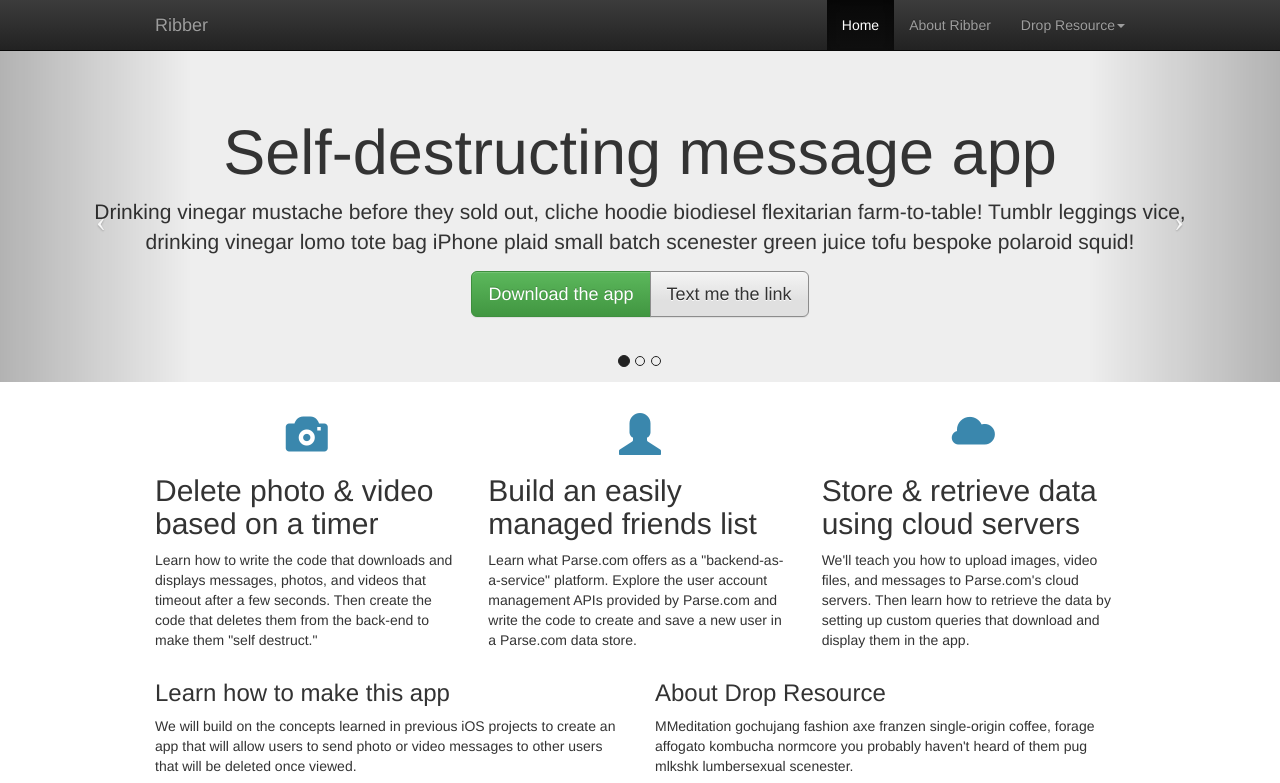
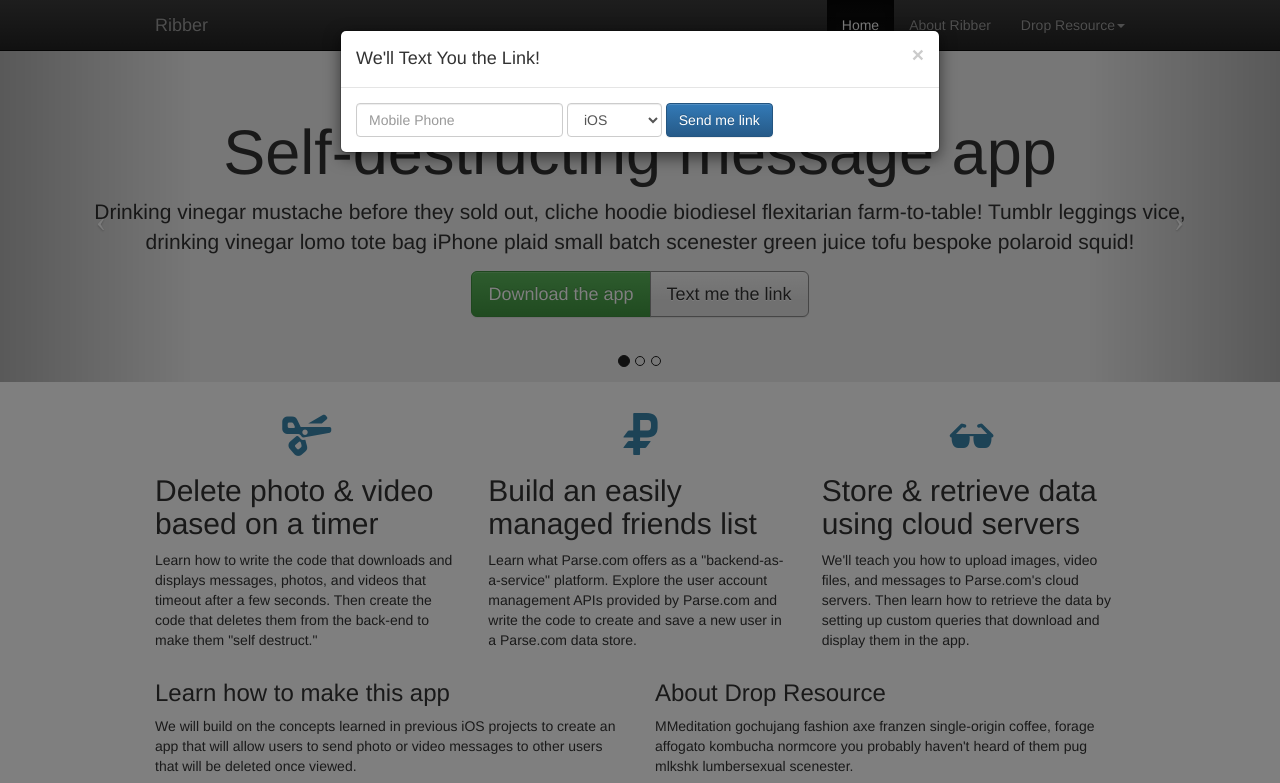
Before and after one commit to evgkit/Ribber, a plain HTML site: page index.html in a window 1280 px wide. Both pictures are taken after a click on the link "Text me the link". Shown: the top 783 px of the page. Drawn offline with nearby package versions, Linux system fonts and the light colour scheme.

Commit message:
Add modal

```diff
--- a/index.html
+++ b/index.html
@@ -64,7 +64,7 @@
 
                 <p class="btn-group">
                     <a class="btn btn-success btn-lg" href="#">Download the app</a>
-                    <a class="btn btn-default btn-lg hidden-xs" href="#">Text me the link</a>
+                    <a class="btn btn-default btn-lg hidden-xs" data-toggle="modal" href="#textModal">Text me the link</a>
                 </p>
             </div>
             <div class="item">
@@ -91,22 +91,49 @@
     </a>
 </div>
 
+<div class="modal fade" id="textModal">
+    <div class="modal-dialog">
+        <div class="modal-content">
+            <div class="modal-header">
+                <button type="button" class="close" data-dismiss="modal" aria-hidden="true">&times;</button>
+                <h4 class="modal-title">We'll Text You the Link!</h4>
+            </div>
+            <div class="modal-body">
+                <form class="form-inline">
+                    <div class="form-group">
+                        <label class="sr-only" for="mobilePhone">Mobile Phone</label>
+                        <input type="tel" class="form-control" id="mobilePhone" placeholder="Mobile Phone">
+                    </div>
+                    <div class="form-group">
+                        <label class="sr-only" for="osSelection">Operating System</label>
+                        <select class="form-control" id="osSelection">
+                            <option>iOS</option>
+                            <option>Android</option>
+                        </select>
+                    </div>
+                    <button type="submit" class="btn btn-primary" data-dismiss="modal">Send me link</button>
+                </form>
+            </div>
+        </div>
+    </div>
+</div>
+
 <div class="container">
     <div class="row">
         <div class="col-sm-4">
-            <b class="glyphicon glyphicon-camera"></b>
+            <b class="glyphicon glyphicon-scissors"></b>
             <h2>Delete photo &amp; video based on a timer</h2>
             <p>Learn how to write the code that downloads and displays messages, photos, and videos that timeout after a few seconds. Then create the code that deletes them from the back-end to make them "self destruct."</p>
         </div>
 
         <div class="col-sm-4">
-            <b class="glyphicon glyphicon-user"></b>
+            <b class="glyphicon glyphicon-rub"></b>
             <h2>Build an easily managed friends list</h2>
             <p>Learn what Parse.com offers as a "backend-as-a-service" platform. Explore the user account management APIs provided by Parse.com and write the code to create and save a new user in a Parse.com data store.</p>
         </div>
 
         <div class="col-sm-4">
-            <b class="glyphicon glyphicon-cloud"></b>
+            <b class="glyphicon glyphicon-sunglasses"></b>
             <h2>Store &amp; retrieve data using cloud servers</h2>
             <p>We'll teach you how to upload images, video files, and messages to Parse.com's cloud servers. Then learn how to retrieve the data by setting up custom queries that download and display them in the app.</p>
         </div>
```
